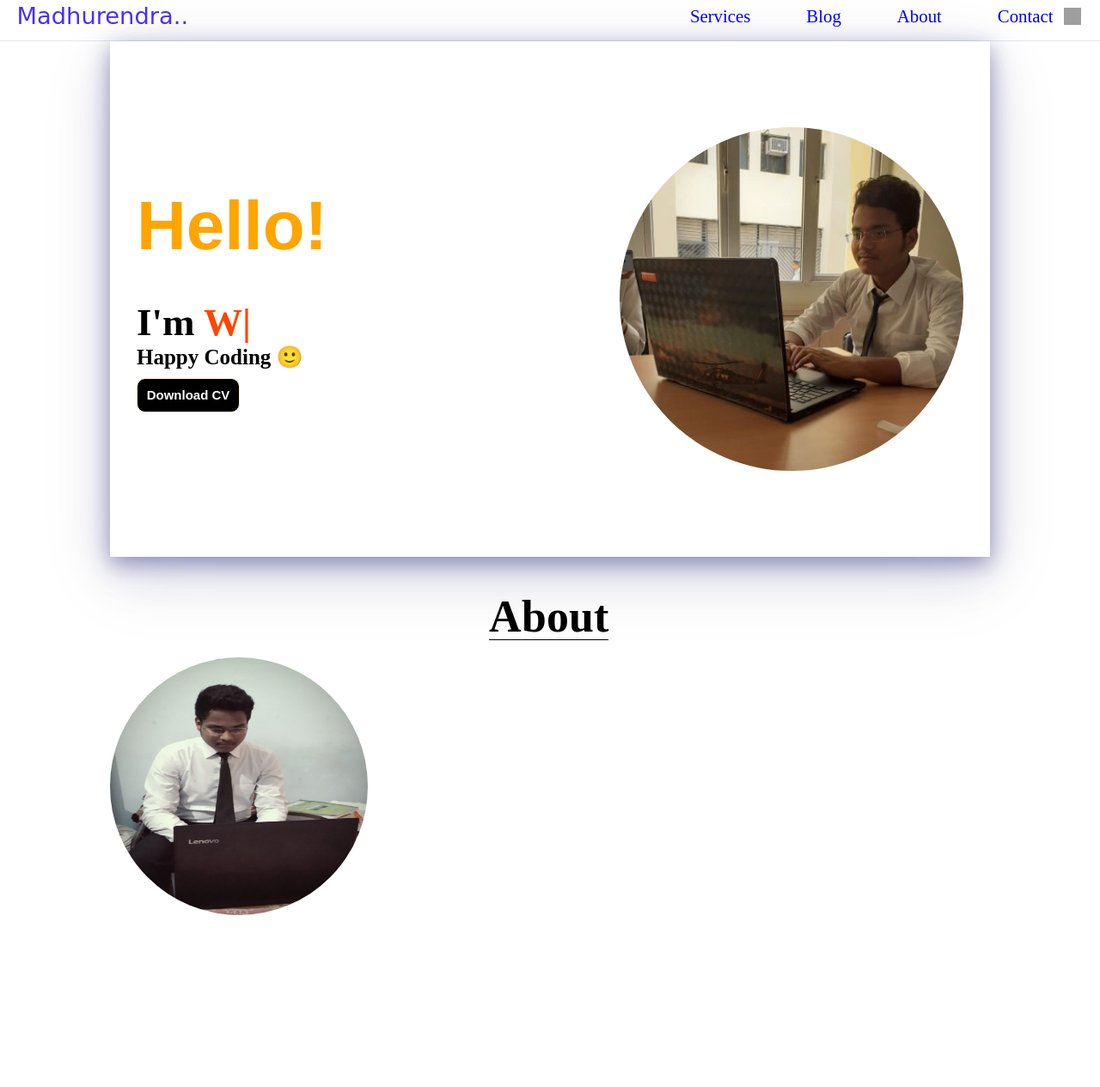
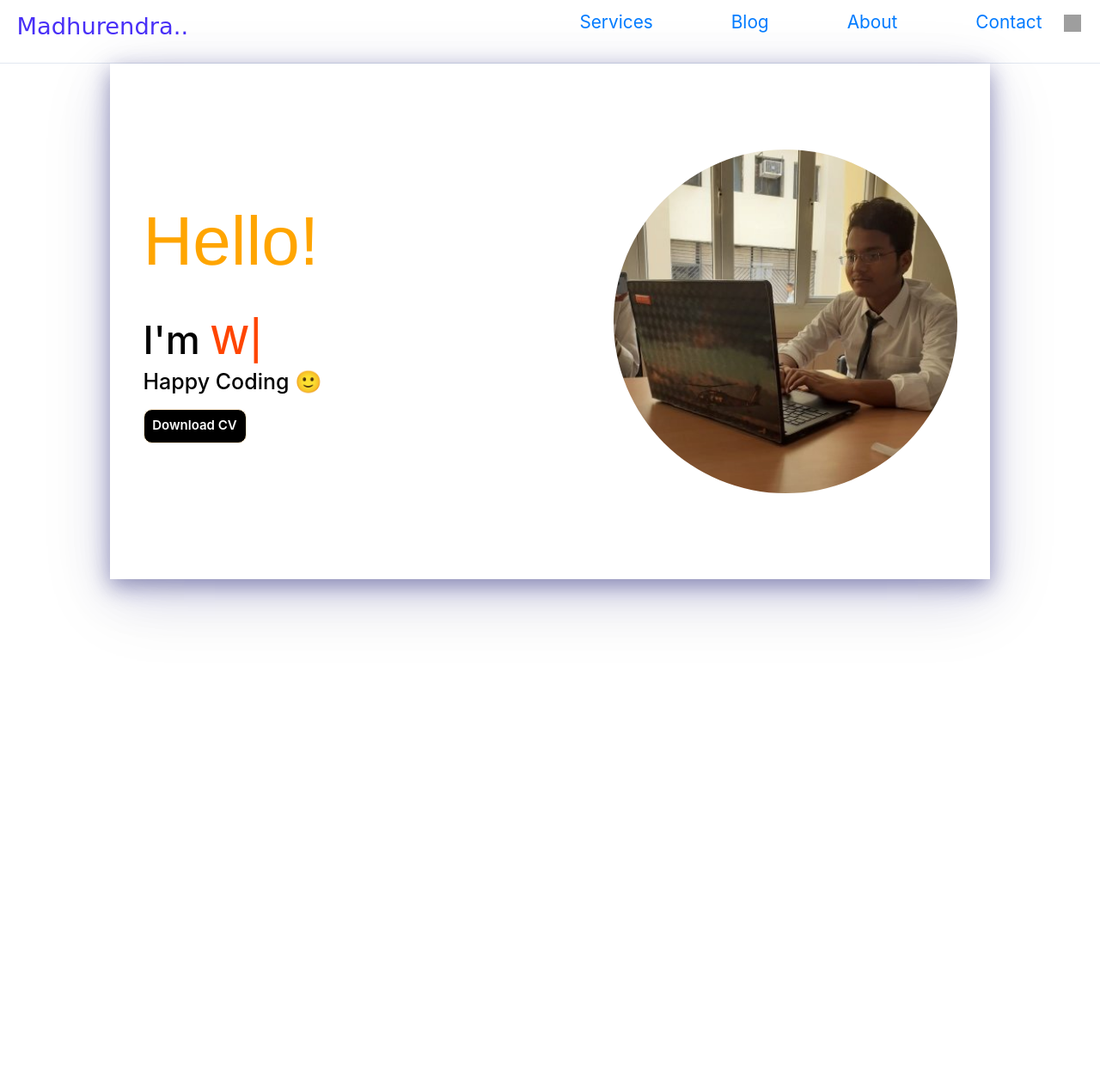
Before and after one commit to Madhuredra/MyPortFolio, a plain HTML site: page index.html in a window 1280 px wide. Shown: the part 10-1275 px from the top of the page at 86% size. After the commit the page ends 800 px from the top, so only its background shows below. Drawn offline with nearby package versions, Linux system fonts and the light colour scheme; grey boxes are pictures that could not be loaded; a web font is replaced by a local one.

Commit message:
Update index.html

```diff
--- a/index.html
+++ b/index.html
@@ -5,27 +5,13 @@
     <meta http-equiv="X-UA-Compatible" content="IE=edge">
     <link rel="icon" href="https://st2.depositphotos.com/3867453/11100/v/950/depositphotos_111004088-stock-illustration-letter-m-logo-icon-design.jpg">
     <meta name="viewport" content="width=device-width, initial-scale=1.0">
+
+    <link rel="stylesheet" href="https://maxcdn.bootstrapcdn.com/bootstrap/4.0.0/css/bootstrap.min.css" integrity="sha384-Gn5384xqQ1aoWXA+058RXPxPg6fy4IWvTNh0E263XmFcJlSAwiGgFAW/dAiS6JXm" crossorigin="anonymous">
+    <link rel="stylesheet" href="https://cdnjs.cloudflare.com/ajax/libs/font-awesome/5.15.4/css/all.min.css" integrity="sha512-1ycn6IcaQQ40/MKBW2W4Rhis/DbILU74C1vSrLJxCq57o941Ym01SwNsOMqvEBFlcgUa6xLiPY/NS5R+E6ztJQ==" crossorigin="anonymous" referrerpolicy="no-referrer" />
     <link rel="stylesheet" href="style.css">
-    <link rel="stylesheet" href="https://cdnjs.cloudflare.com/ajax/libs/font-awesome/5.15.4/css/all.min.css" integrity="sha512-1ycn6IcaQQ40/MKBW2W4Rhis/DbILU74C1vSrLJxCq57o941Ym01SwNsOMqvEBFlcgUa6xLiPY/NS5R+E6ztJQ==" crossorigin="anonymous" referrerpolicy="no-referrer" />
     <title>Portfolio</title>
 </head>
 <body>
-    <!-- <nav class="navigation">
-        <div class="left">
-            <p>Madhurendra</p>
-        </div>
-        <div class="right">
-            <ul>
-                <li><a href="#" target="_blank" rel="noopener noreferrer">Home</a></li>
-                <li><a href="#" target="_blank" rel="noopener noreferrer">About</a></li>
-                <li><a href="#" target="_blank" rel="noopener noreferrer">Contact</a></li>
-                <li><a href="#" target="_blank" rel="noopener noreferrer">Services</a></li>
-                <button class="btn1" id="btn"><img  class="Img" src="https://cdn4.iconfinder.com/data/icons/music-ui-solid-24px/24/moon_dark_mode_night-2-512.png" alt="" srcset=""></button>
-
-            </ul>
-            <img src="icons8-menu-48.png" alt="" srcset="" class="menuIcon">
-        </div>
-    </nav> -->
     <header class="header">
         <nav class="navbar">
             <a href="#" class="nav-logo">Madhurendra..</a>
@@ -43,7 +29,7 @@
                     <a href="#" class="nav-link" id="Contact">Contact</a>
                 </li>
                 <li>
-                    <button class="btn1" id="btn" onclick="audio.play()"><img  class="Img" src="https://cdn4.iconfinder.com/data/icons/music-ui-solid-24px/24/moon_dark_mode_night-2-512.png" alt="" srcset=""></button>
+                    <a><button class="btn1" id="btn" onclick="audio.play()"><img  class="Img" src="https://cdn4.iconfinder.com/data/icons/music-ui-solid-24px/24/moon_dark_mode_night-2-512.png" alt="" srcset=""></button></a>
                 </li>
                 <!-- <button class="btn1" id="btn"><img  class="Img" src="https://cdn4.iconfinder.com/data/icons/music-ui-solid-24px/24/moon_dark_mode_night-2-512.png" alt="" srcset=""></button> -->
             </ul>
@@ -59,7 +45,7 @@
         <div id="leftContainer" class="left__container">
             <h1 class="Hello">Hello!</h1>
             <h1 class="myName">I'm <span class="name">Madhurendra</span></h1>
-            <h2>  Happy Coding <span id="Happy" class="hppy" onmouseover="chanhgeEmoji()" onmouseleave="chanhgeBackEmoji()"> 🙂 </span> </h2>
+            <h2>  Happy Coding <span id="Happy" class="hppy"  onmouseover="chanhgeEmoji()" onmouseleave="chanhgeBackEmoji()"> 🙂 </span> </h2>
             <button class="btn2"><a href="http://" target="_blank" rel="noopener noreferrer">Download CV</a></button>
         </div>
         <div class="right__container">
@@ -67,49 +53,10 @@
         </div>
     </div>
 
-    <div class="aboutSection">
-        <p class="ml9">
-            <span class="text-wrapper">
-                <span class="letters">About</span>
-            </span>
-        </p>
-    </div>
-
-    <div class="aboutMe">
-        <div class="aboutMeSec">
-            <div class="myPic">
-                <img src="mdImg.jpg" alt="" srcset="">
-            </div>
-            <div>
-
-            </div>
-        </div>
-
-    </div>
+    <script src="https://cdn.jsdelivr.net/npm/typed.js@2.0.12"></script>
+    <script src="https://cdnjs.cloudflare.com/ajax/libs/animejs/2.0.2/anime.min.js"></script>
 
 
-
-
-
-
-
-
-
-
-
-
-
-
-
-
-
-
-
-
-
-
-    <script src="https://cdn.jsdelivr.net/npm/typed.js@2.0.12"></script>
-    <script src="https://cdnjs.cloudflare.com/ajax/libs/animejs/2.0.2/anime.min.js"></script>
     <script src="app.js"></script>
 </body>
 </html>
```
